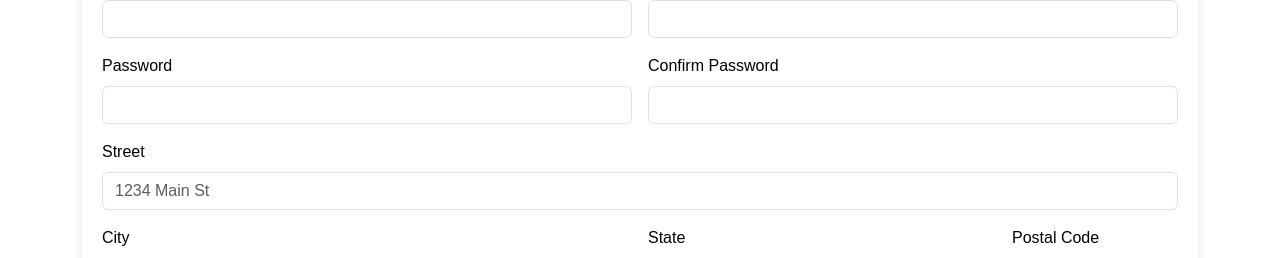
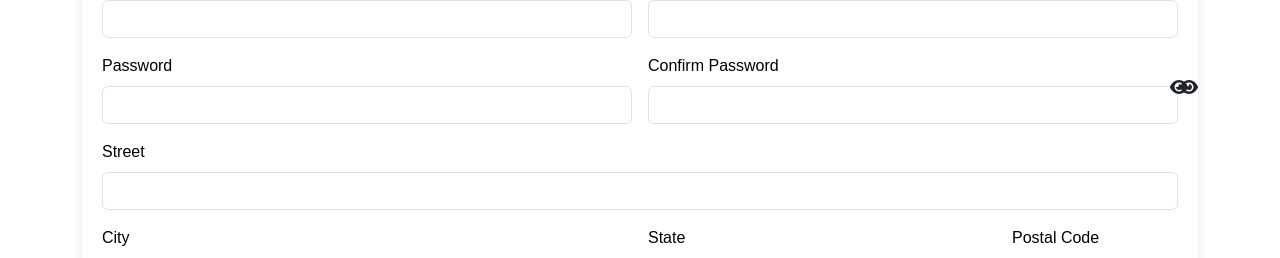
Before and after one commit to A-Daffeh/kani-ida-ui, a React (Vite) app: page /register in a window 1280 px wide. Shown: the part 356-614 px from the top of the page. Built offline with nearby package versions, Linux system fonts and the light colour scheme.

Commit message:
Added the show password icon when filling the form

```diff
--- a/src/components/login/Login.jsx
+++ b/src/components/login/Login.jsx
@@ -7,9 +7,12 @@ import { loginUser } from '../store/actions/AuthActions';
 import NavBar from '../navbar/NavBar';
 import './Login.css';
 import { showToast } from '../layouts/Toast';
+import { FontAwesomeIcon } from '@fortawesome/react-fontawesome';
+import { faEye, faEyeSlash } from '@fortawesome/free-solid-svg-icons';
 
 const Login = () => {
     const [loginError, setLoginError] = useState("");
+    const [showPassword, setShowPassword] = useState(false);
     const navigate = useNavigate();
     const dispatch = useDispatch();
     const authState = useSelector((state) => state.auth);
@@ -21,7 +24,6 @@ const Login = () => {
 
     useEffect(() => {
         if (authState.user) {
-            console.log(authState.user);
             showToast(authState.user.message, "success");
             navigate('/dashboard');
         }
@@ -31,10 +33,10 @@ const Login = () => {
         if (authState.error) {
             if (authState.error.code === 400) {
                 setLoginError(authState.error.message);
-                showToast(authState.error.message, "error");
+                showToast(loginError, "error");
             } else {
                 setLoginError(authState.error);
-                showToast(authState.error, "error");
+                showToast(loginError, "error");
             }
         }
     }, [authState.error]);
@@ -61,12 +63,18 @@ const Login = () => {
                         <div className="form-group text-dark m-2">
                             <label className='form-label' htmlFor="inputPassword">Password</label>
                             <input
-                                type="password"
+                                type={showPassword ? "text" : "password"}
                                 className="form-control"
                                 id="inputPassword"
                                 {...register("password", {
                                     required: "Password is required"
                                 })}
+                            />
+                            <FontAwesomeIcon
+                                icon={showPassword ? faEyeSlash : faEye}
+                                className="position-absolute"
+                                style={{ top: "65%", right: "0px", cursor: "pointer" }}
+                                onClick={() => setShowPassword(!showPassword)}
                             />
                             {errors.password && (
                                 <span style={{ color: "red" }}>
--- a/src/components/navbar/NavBar.css
+++ b/src/components/navbar/NavBar.css
@@ -193,7 +193,6 @@ nav.navbar .navbar-toggler[aria-expanded="true"] .navbar-toggler-icon {
 .resetPassword {
     margin: auto;
     padding: 20px;
-    background-color: #fff;
     border-radius: 8px;
     box-shadow: 0 2px 10px rgba(0, 0, 0, 0.1);
     margin-top: 20px;
--- a/src/components/register/Register.jsx
+++ b/src/components/register/Register.jsx
@@ -5,6 +5,8 @@ import { Link, useNavigate } from "react-router-dom";
 import axios from 'axios';
 import { useState } from "react";
 import { showToast } from "../layouts/Toast";
+import { FontAwesomeIcon } from '@fortawesome/react-fontawesome';
+import { faEye, faEyeSlash } from '@fortawesome/free-solid-svg-icons';
 
 const states = [
     { name: "Alabama", code: "AL" },
@@ -61,6 +63,8 @@ const states = [
 
 const Register = () => {
     const [errorMessage, setErrorMessage] = useState("");
+    const [showPassword, setShowPassword] = useState(false);
+    const [showConfirmPassword, setShowConfirmPassword] = useState(false);
     const navigate = useNavigate();
 
     const {
@@ -81,12 +85,10 @@ const Register = () => {
             }
         } catch (error) {
             if (error.response && error.response.status === 400) {
-                const errorMessage = error.response.data.message || "Registration failed";
-                setErrorMessage(errorMessage);
+                setErrorMessage(error.response.message || "Registration failed");
                 showToast(errorMessage, "error");
             } else {
-                const errorMessage = "An unexpected error occurred. Please try again later.";
-                setErrorMessage(errorMessage);
+                setErrorMessage("An unexpected error occurred. Please try again later.");
                 showToast(errorMessage, "error");
             }
         }
@@ -137,7 +139,7 @@ const Register = () => {
                         <div className="col-md-6 text-dark">
                             <label className="form-label" htmlFor="registerPassword">Password</label>
                             <input
-                                type="password"
+                                type={showPassword ? "text" : "password"}
                                 className="form-control"
                                 id="registerPassword"
                                 {...registerRegister("password", {
@@ -152,6 +154,12 @@ const Register = () => {
                                     },
                                 })}
                             />
+                            <FontAwesomeIcon
+                                icon={showPassword ? faEyeSlash : faEye}
+                                className="position-absolute"
+                                style={{ top: "45%", right: "0px", cursor: "pointer" }}
+                                onClick={() => setShowPassword(!showPassword)}
+                            />
                             {registerErrors.password && (
                                 <span style={{ color: "red" }}>
                                     {registerErrors.password.message}
@@ -161,13 +169,19 @@ const Register = () => {
                         <div className="col-md-6 text-dark">
                             <label className="form-label" htmlFor="confirmPassword">Confirm Password</label>
                             <input
-                                type="password"
+                                type={showConfirmPassword ? "text" : "password"}
                                 className="form-control"
                                 id="confirmPassword"
                                 {...registerRegister("confirmPassword", {
                                     required: "Please confirm your password",
                                     validate: (value) => value === password || "Passwords do not match"
                                 })}
+                            />
+                            <FontAwesomeIcon
+                                icon={showConfirmPassword ? faEyeSlash : faEye}
+                                className="position-absolute"
+                                style={{ top: "45%", right: "10px", cursor: "pointer" }}
+                                onClick={() => setShowConfirmPassword(!showConfirmPassword)}
                             />
                             {registerErrors.confirmPassword && (
                                 <span style={{ color: "red" }}>
@@ -181,7 +195,6 @@ const Register = () => {
                                 type="text"
                                 className="form-control"
                                 id="registerStreet"
-                                placeholder="1234 Main St"
                                 {...registerRegister("address.street", { required: true })}
                             />
                             {registerErrors.address?.street && (
--- a/src/components/store/reducers/AuthReducer.jsx
+++ b/src/components/store/reducers/AuthReducer.jsx
@@ -1,5 +1,5 @@
 import { createSlice } from '@reduxjs/toolkit';
-import { loginUser } from '../actions/AuthActions';
+import { loginUser, logoutUser } from '../actions/AuthActions';
 
 const authSlice = createSlice({
     name: 'auth',
@@ -27,6 +27,19 @@ const authSlice = createSlice({
             .addCase(loginUser.rejected, (state, action) => {
                 state.loading = false;
                 state.error = action.payload;
+            })
+            .addCase(logoutUser.pending, (state) => {
+                state.loading = true;
+                state.error = null;
+            })
+            .addCase(logoutUser.fulfilled, (state) => {
+                state.loading = false;
+                state.user = null;
+                state.error = null;
+            })
+            .addCase(logoutUser.rejected, (state, action) => {
+                state.loading = false;
+                state.error = action.payload;
             });
     },
 });
```
Also changed, not shown: src/App.css (indentation only).
